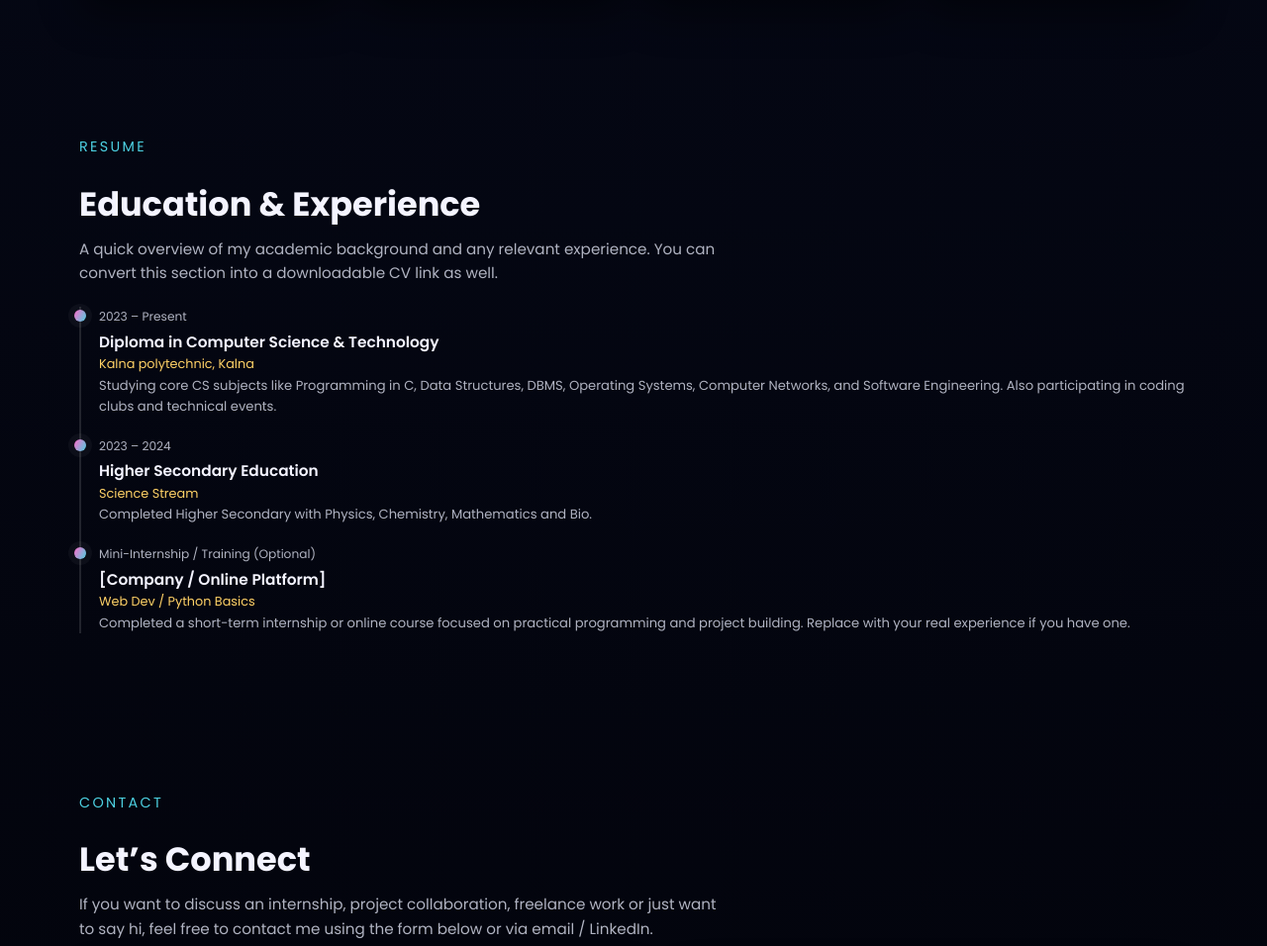
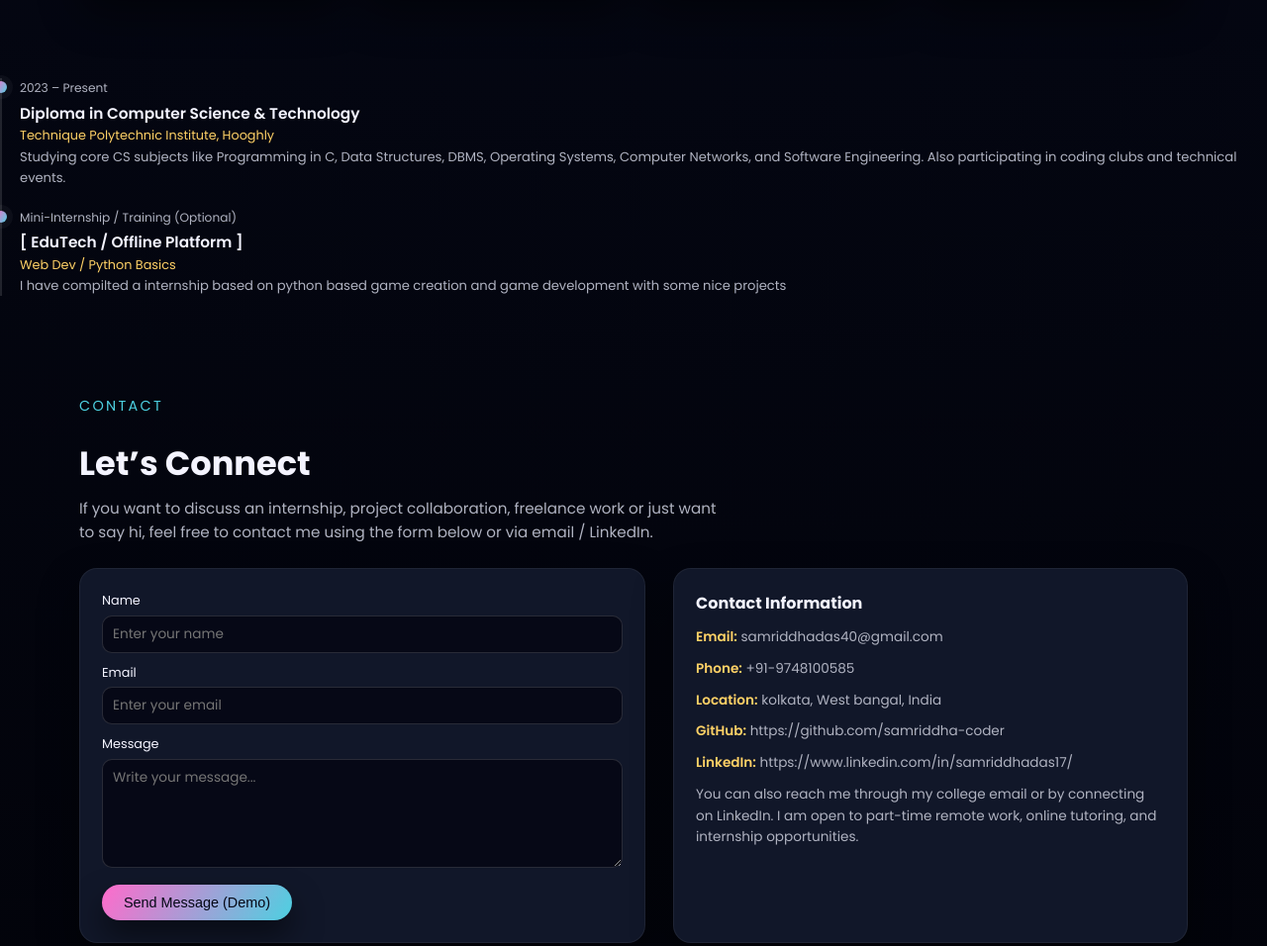
Before and after one commit to hawladaranik325-del/Portfolio, a plain HTML site: page index.html in a window 1280 px wide. Shown: the part 2829-3785 px from the top of the page at 99% size. Drawn offline with Linux system fonts and the light colour scheme.

Commit message:
Update index.html

```diff
--- a/index.html
+++ b/index.html
@@ -1096,24 +1096,14 @@
     </section>
 
     <!-- ================= RESUME ================= -->
-    <section id="resume">
-      <div class="container">
-        <div class="reveal">
-          <div class="section-subtitle">Resume</div>
-          <h2 class="section-title">Education & Experience</h2>
-          <p class="section-description">
-            A quick overview of my academic background and any relevant
-            experience. You can convert this section into a downloadable CV
-            link as well.
-          </p>
-        </div>
+
 
         <div class="timeline reveal">
           <div class="timeline-item">
             <div class="timeline-dot"></div>
             <div class="timeline-date">2023 – Present</div>
             <div class="timeline-title">Diploma in Computer Science & Technology</div>
-            <div class="timeline-subtitle">Kalna polytechnic, Kalna</div>
+            <div class="timeline-subtitle"> Technique Polytechnic Institute, Hooghly</div>
             <p class="timeline-desc">
               Studying core CS subjects like Programming in C, Data Structures,
               DBMS, Operating Systems, Computer Networks, and Software
@@ -1124,24 +1114,11 @@
 
           <div class="timeline-item">
             <div class="timeline-dot"></div>
-            <div class="timeline-date">2023 – 2024</div>
-            <div class="timeline-title">Higher Secondary Education</div>
-            <div class="timeline-subtitle">Science Stream</div>
-            <p class="timeline-desc">
-              Completed Higher Secondary with Physics, Chemistry, Mathematics
-              and Bio.
-            </p>
-          </div>
-
-          <div class="timeline-item">
-            <div class="timeline-dot"></div>
             <div class="timeline-date">Mini-Internship / Training (Optional)</div>
-            <div class="timeline-title">[Company / Online Platform]</div>
+            <div class="timeline-title">[ EduTech / Offline Platform ]</div>
             <div class="timeline-subtitle">Web Dev / Python Basics</div>
             <p class="timeline-desc">
-              Completed a short-term internship or online course focused on
-              practical programming and project building. Replace with your
-              real experience if you have one.
+              I have compilted a internship based on python based game creation and game development with some nice projects<a herf=https://github.com/hawladaranik325-del/Python_Mini_Projects_For_Internship>
             </p>
           </div>
         </div>
```
